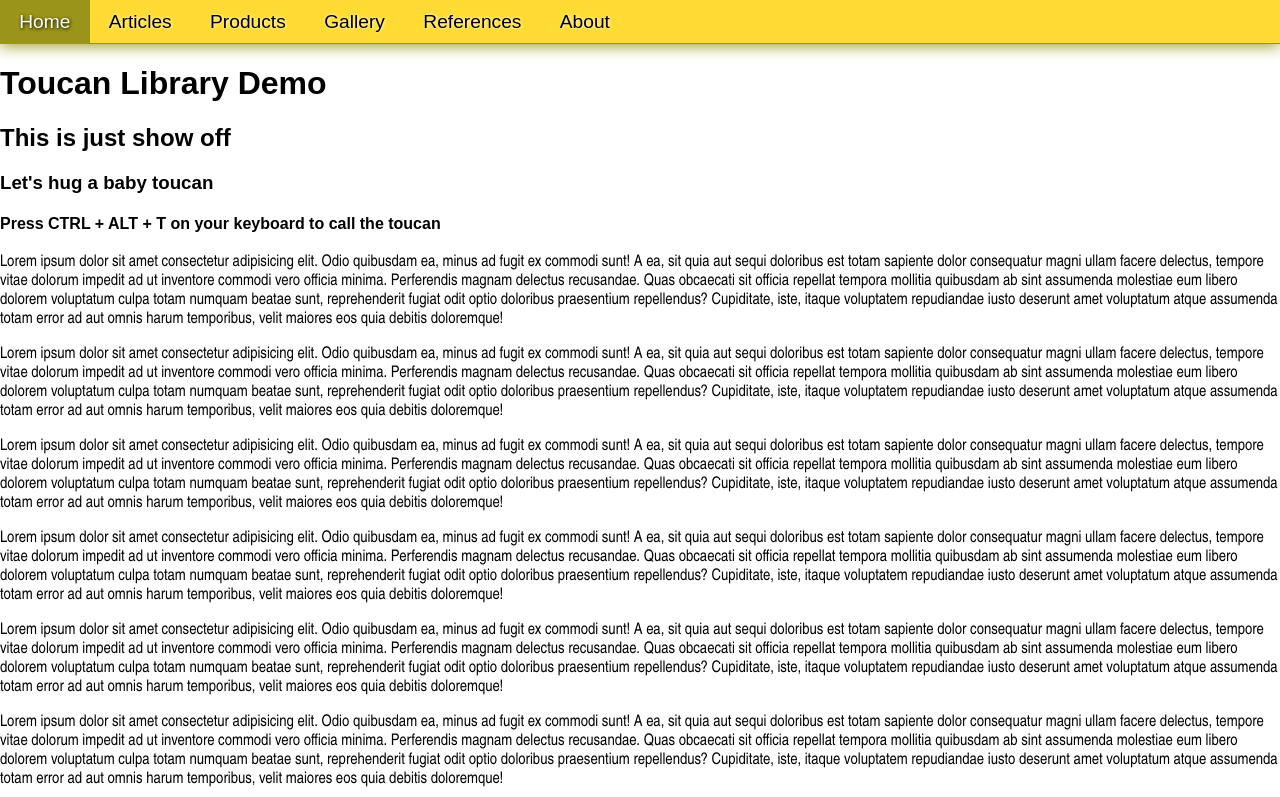
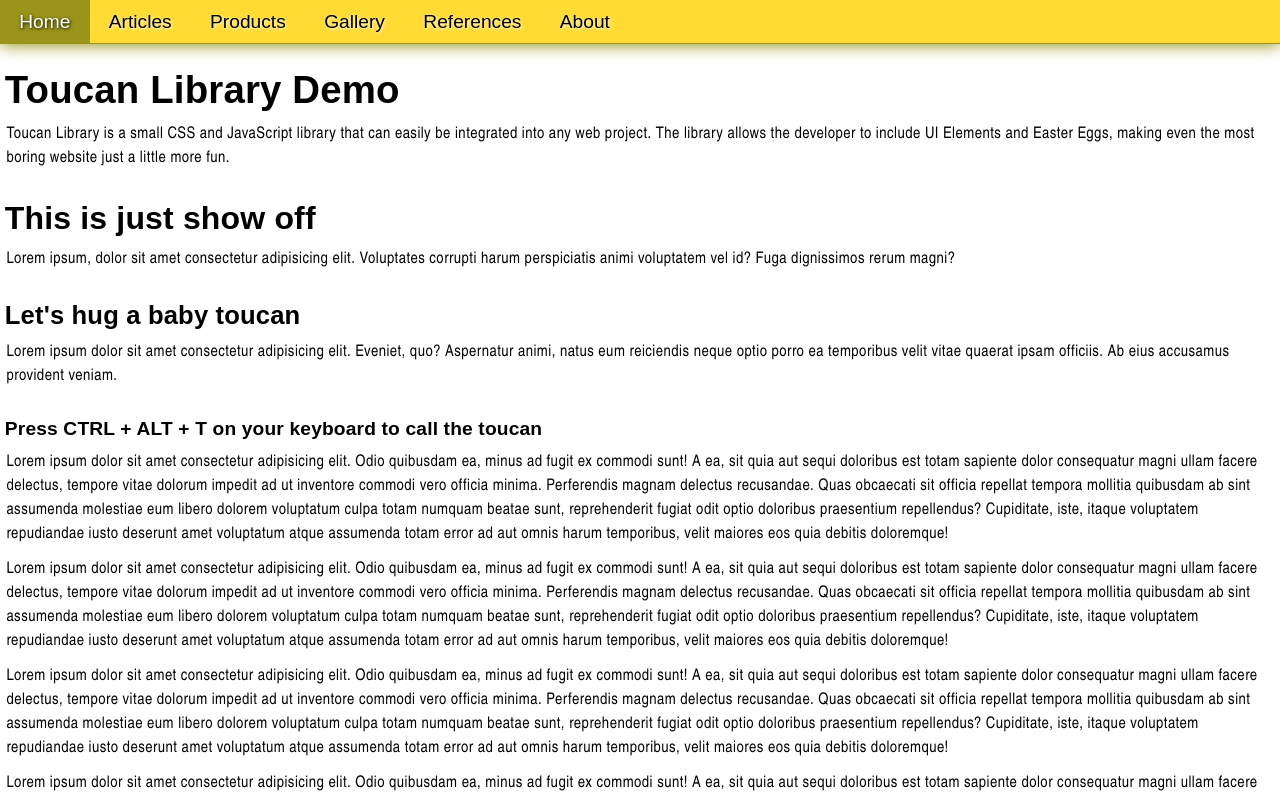
Before and after one commit to dani832m/toucan-library, a plain HTML site: page demo.html in a window 1280 px wide. Shown: the top 797 px of the page. Drawn offline with Linux system fonts and the light colour scheme.

Commit message:
Text elements template.

```diff
--- a/demo.html
+++ b/demo.html
@@ -21,8 +21,21 @@
       </ul>
     </nav>
     <h1 class="heading1">Toucan Library Demo</h1>
+    <p class="paragraph">
+      Toucan Library is a small CSS and JavaScript library that can easily be integrated into any web project. The
+      library allows the developer to include UI Elements and Easter Eggs, making even the most boring website just a
+      little more fun.
+    </p>
     <h2 class="heading2">This is just show off</h2>
+    <p class="paragraph">
+      Lorem ipsum, dolor sit amet consectetur adipisicing elit. Voluptates corrupti harum perspiciatis animi voluptatem
+      vel id? Fuga dignissimos rerum magni?
+    </p>
     <h3 class="heading3">Let's hug a baby toucan</h3>
+    <p class="paragraph">
+      Lorem ipsum dolor sit amet consectetur adipisicing elit. Eveniet, quo? Aspernatur animi, natus eum reiciendis
+      neque optio porro ea temporibus velit vitae quaerat ipsam officiis. Ab eius accusamus provident veniam.
+    </p>
     <h4 class="heading4">Press CTRL + ALT + T on your keyboard to call the toucan</h4>
     <p class="paragraph">
       Lorem ipsum dolor sit amet consectetur adipisicing elit. Odio quibusdam ea, minus ad fugit ex commodi sunt! A ea,
--- a/toucan-library/css/toucan-style.css
+++ b/toucan-library/css/toucan-style.css
@@ -4,6 +4,7 @@
    --light-yellow-color: rgb(255, 219, 52);
    --dark-yellow-color: rgb(154, 148, 26);
    --orange-color: rgb(255, 167, 0);
+   --text-shadow: 0.05rem 0.05rem 0.2rem;
 }
 
 body {
@@ -89,7 +90,7 @@ body {
    color: rgb(0, 0, 0);
    font: normal 1.2rem var(--heading-font);
    transition: all 0.2s;
-   text-shadow: 0.05rem 0rem 0.2rem rgb(255, 255, 255);
+   text-shadow: var(--text-shadow) rgb(255, 255, 255);
 }
 
 .navbar .navbar-list .navbar-link:hover:not(.active) {
@@ -101,7 +102,7 @@ body {
 .navbar .navbar-list .active {
    color: rgb(255, 255, 255);
    background-color: var(--dark-yellow-color);
-   text-shadow: 0.05rem 0.05rem 0.2rem rgb(0, 0, 0);
+   text-shadow: var(--text-shadow) rgb(0, 0, 0);
 }
 
 @media screen and (max-width: 400px) {
@@ -131,8 +132,31 @@ body {
 .heading3,
 .heading4 {
    font-family: var(--heading-font);
+   letter-spacing: 0.01rem;
+   padding: 0.3rem;
+   margin: 1.2rem 0 0;
+}
+
+.heading1 {
+   font-size: 2.4rem;
+}
+
+.heading2 {
+   font-size: 2rem;
+}
+
+.heading3 {
+   font-size: 1.6rem;
+}
+
+.heading4 {
+   font-size: 1.2rem;
 }
 
 .paragraph {
    font: normal 1rem var(--content-font);
+   line-height: 1.5rem;
+   letter-spacing: 0.03rem;
+   padding: 0.3rem;
+   margin: 0.1rem;
 }
```
